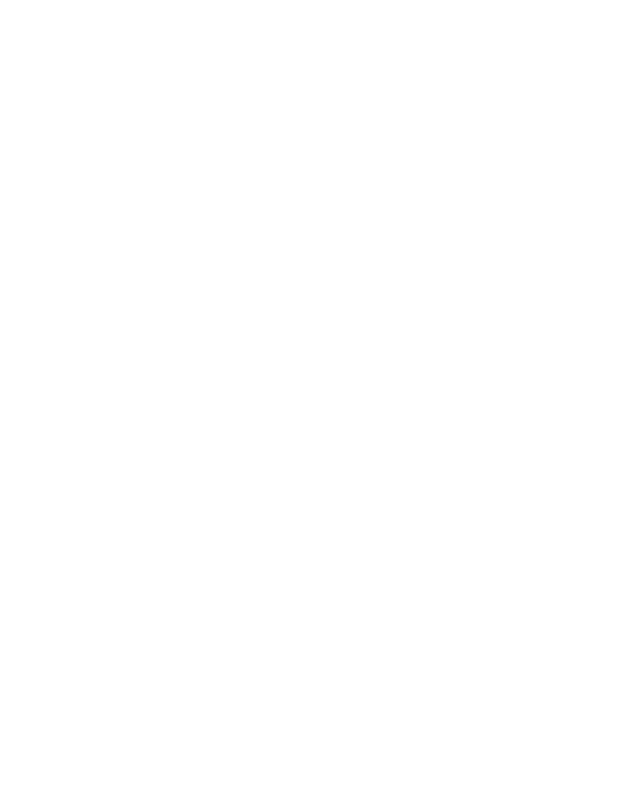
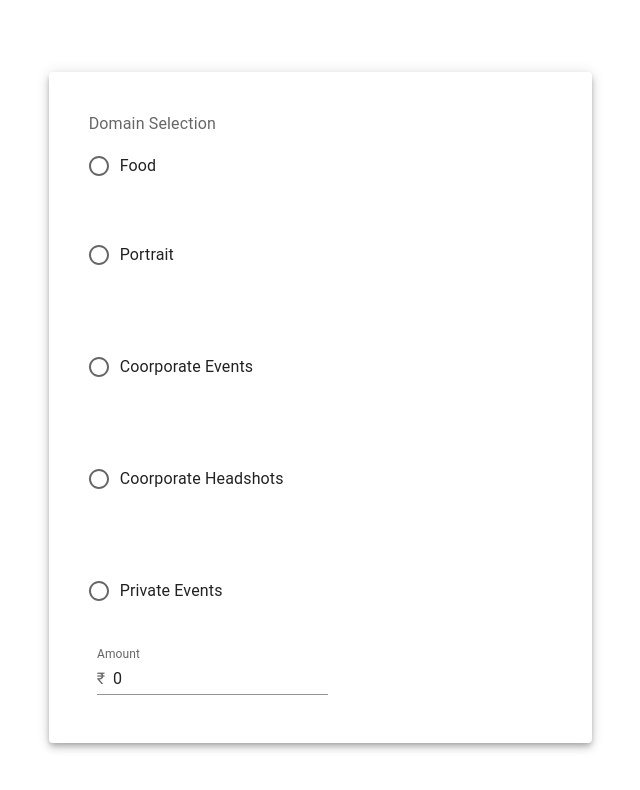
Before and after one commit to AayushBhagat256/CompatibleInBits_LOC5.0, a React (Create React App) app: page /pdomain in a window 1280 px wide. Before the commit this address had no page. Shown: the top 790 px of the page, without its empty margins (378-1018 px from the left). Built offline with nearby package versions, Linux system fonts and the light colour scheme.

Commit message:
profile continued part 3

```diff
--- a/src/components/Photodomain.js
+++ b/src/components/Photodomain.js
@@ -1,11 +1,87 @@
-import React from 'react'
-import { useState, useEffect } from 'react';
+import * as React from 'react';
+import Radio from '@mui/material/Radio';
+import RadioGroup from '@mui/material/RadioGroup';
+import FormControlLabel from '@mui/material/FormControlLabel';
+import FormControl from '@mui/material/FormControl';
+import FormLabel from '@mui/material/FormLabel';
+import { useState } from 'react';
+import Paper from '@mui/material/Paper';
+import Input from '@mui/material/Input';
+import InputAdornment from '@mui/material/InputAdornment';
+import InputLabel from '@mui/material/InputLabel';
+import TextField from '@mui/material/TextField';
+import '../styles/domain.css'
+
+import { Typography,Grid } from '@mui/material';
 
 export default function Photodomain() {
+        const [value, setValue] = useState('');
+        const [price,setPrice]=useState(0)
 
-  return (
-    <>
+        const handleChange = (e) => {
+          setValue(e.target.value);
+          console.log(value)
+        };
+        const money=(e)=>{
+            setPrice(e.target.value);
+            console.log(price);
+        }
 
-    </>
-  )
+    return (
+        <>
+
+        <br></br>
+        <br></br>
+        <br></br>
+
+        <Grid container>
+        <Grid item md={4}></Grid>
+        <Paper elevation={5} sx={{padding:5}}>
+        <Grid item md={6}>
+        <FormControl>
+        <FormLabel id="demo-controlled-radio-buttons-group">Domain Selection</FormLabel>
+        <RadioGroup
+        aria-labelledby="demo-controlled-radio-buttons-group"
+        name="controlled-radio-buttons-group"
+        value={value}
+        onChange={handleChange}
+        >
+        <Typography variant='h3'>
+        <FormControlLabel value="food" control={<Radio />} label="Food" />
+        </Typography>
+        <Typography variant='h1'>
+        <FormControlLabel value="portrait" control={<Radio />} label="Portrait" />
+        </Typography>
+        <Typography variant='h1'>
+        <FormControlLabel value="coorprate_event" control={<Radio />} label="Coorporate Events" />
+        </Typography>
+        <Typography variant='h1'>
+        <FormControlLabel value="coorporate_headshots" control={<Radio />} label="Coorporate Headshots" />
+        </Typography>
+        <Typography variant='h1'>
+        <FormControlLabel value="private_events" control={<Radio />} label="Private Events" />
+      </Typography>
+      </RadioGroup>
+    </FormControl>
+
+    <FormControl fullWidth sx={{ m: 1 }} variant="standard">
+          <InputLabel htmlFor="standard-adornment-amount">Amount</InputLabel>
+          <Input
+          value={price}
+            id="standard-adornment-amount"
+            startAdornment={<InputAdornment position="start">₹</InputAdornment>}
+
+            onChange={money}
+          />
+        </FormControl>
+
+
+
+    </Grid>
+    </Paper>
+    {/* <Grid item md={3}></Grid> */}
+    </Grid>
+
+        </>
+    )
 }
--- a/src/components/Review.js
+++ b/src/components/Review.js
@@ -1,7 +1,32 @@
+import { Grid } from '@mui/material'
 import React from 'react'
+
+import TextField from '@mui/material/TextField';
+
+import Button from '@mui/material/Button';
 
 export default function Review() {
   return (
-    <div>Review</div>
+  <>
+  <Grid container>
+    <Grid item md={3}></Grid>
+    <Grid item md={6}>
+
+    <TextField
+    placeholder='Enter your reviews'
+        helperText=" "
+        id="demo-helper-text-aligned-no-helper"
+        label="Reviews"
+        sx={{width:500}}
+      />
+      <br></br>
+      <Button variant="contained">Submit</Button>
+
+    </Grid>
+    <Grid item md={3}></Grid>
+  </Grid>
+
+
+  </>
   )
 }
--- /dev/null
+++ b/src/styles/domain.css
@@ -0,0 +1,10 @@
+.domainsel{
+    background-image: url('../images/Couplesvg.svg');
+    background-repeat: no-repeat;
+    background-size: cover;
+
+}
+.head{
+    display: 'flex';
+    justify-content: 'center';
+}
```
